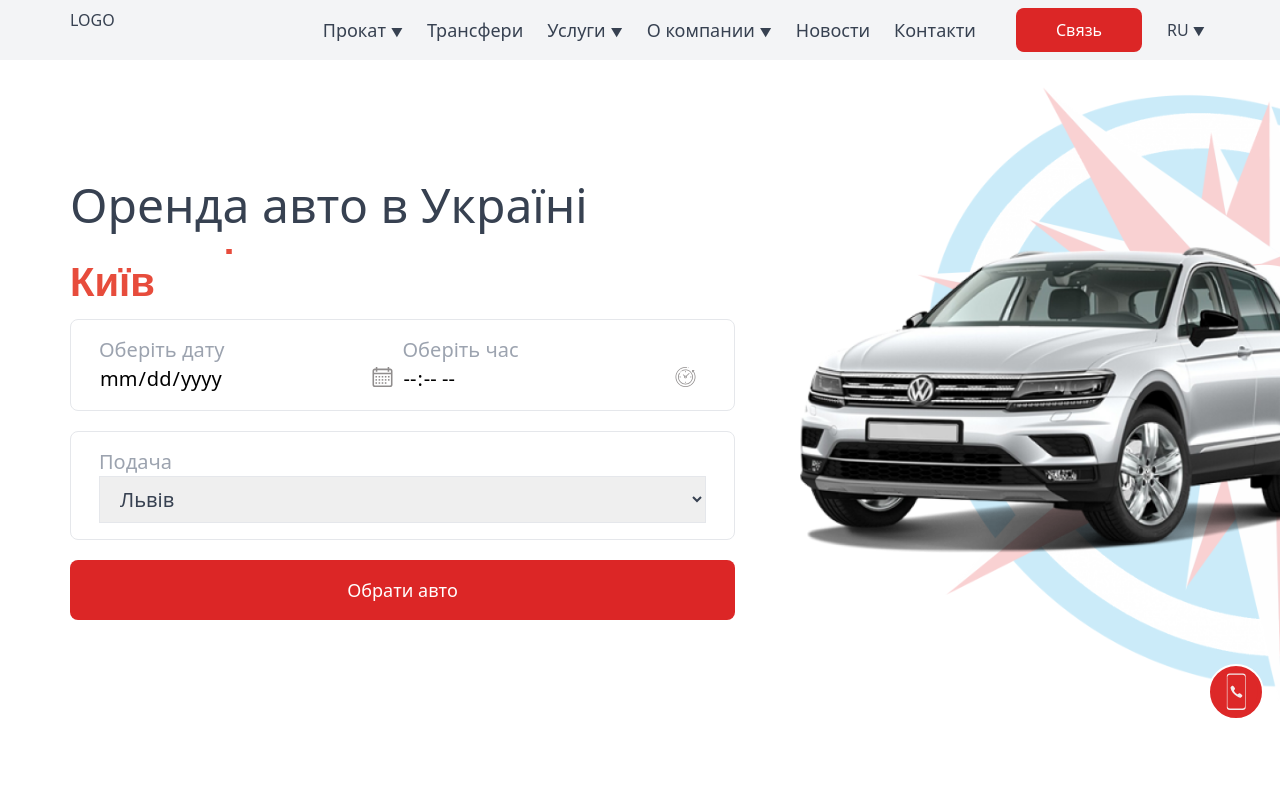
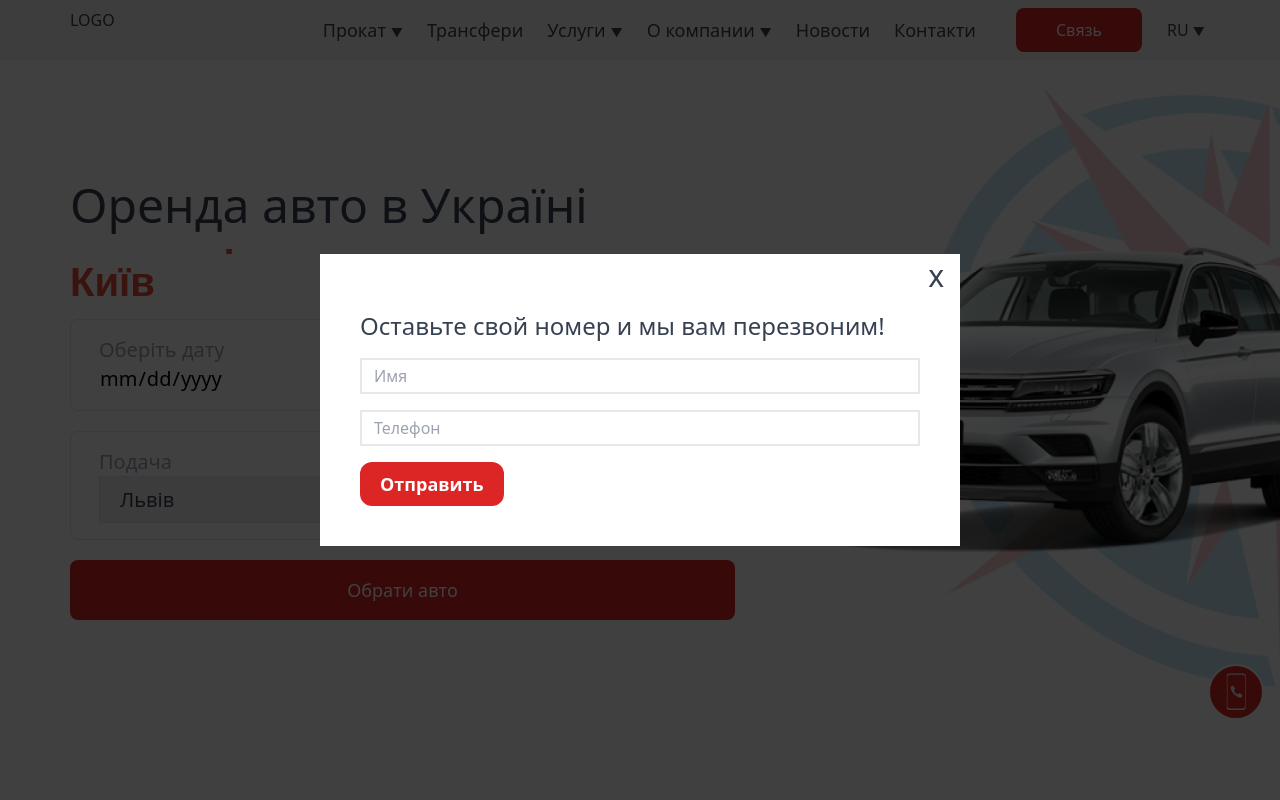
Before and after one commit to vovanolo/alin-remaster, a Next.js app: page / in a window 1280 px wide. Both pictures are taken after a click on the button "Связь". Shown: the top 800 px of the page. Built offline with nearby package versions, Linux system fonts and the light colour scheme.

Commit message:
feat: CallBackFom fix: CallBack Animation (social)

```diff
--- a/components/Callback.js
+++ b/components/Callback.js
@@ -1,5 +1,4 @@
 import { useEffect, useRef, useState } from "react";
-import Link from "next/link";
 
 export default function Callback() {
   const [dropdownOnClose, setDropdownOnClose] = useState(false);
@@ -34,7 +33,11 @@ export default function Callback() {
       {dropdownOnClose ? (
         <div>
           <div className="mp_social_1 mb-2.5">
-            <a>
+            <a
+              href="https://wa.me/+380987771600"
+              rel="nofollow"
+              target="_blank"
+            >
               <svg viewBox="0 0 512 512" xmlns="http://www.w3.org/2000/svg">
                 <title>icon</title>
                 <ellipse
@@ -56,7 +59,11 @@ export default function Callback() {
             </a>
           </div>
           <div className="mp_social_2 mb-2.5">
-            <a>
+            <a
+              href="viber://chat?number=%2B380987771600"
+              rel="nofollow"
+              target="_blank"
+            >
               <svg xmlns="http://www.w3.org/2000/svg" viewBox="0 0 545 535">
                 <title>icon</title>
                 <g id="page2">
@@ -92,7 +99,11 @@ export default function Callback() {
             </a>
           </div>
           <div className="mp_social_3 mb-2.5">
-            <a>
+            <a
+              href="https://t.me/alin_services_for_you"
+              rel="nofollow"
+              target="_blank"
+            >
               <svg xmlns="http://www.w3.org/2000/svg" viewBox="0 0 545 535">
                 <title>icon</title>
                 <g id="page2">
@@ -112,7 +123,7 @@ export default function Callback() {
             </a>
           </div>
           <div className="mp_social_4 mb-2.5">
-            <a>
+            <a href="tel:+380987771600" rel="nofollow" target="_blank">
               <svg
                 xmlns="http://www.w3.org/2000/svg"
                 viewBox="0 0 660.25 648.81"
--- /dev/null
+++ b/components/CallbackForm.js
@@ -0,0 +1,43 @@
+import { useRef, useState } from "react";
+
+export default function CallbackForm({ triggerToggleForm }) {
+  return (
+    <section className="fixed inset-0 bg-black bg-opacity-75 flex justify-center items-center px-4 md:px-0 z-40">
+      <div className="relative bg-white w-full md:w-1/2 p-5 sm:p-10 container-form transition duration-700">
+        <button
+          onClick={triggerToggleForm}
+          className="absolute top-0 right-0 text-3xl px-4 py-1 focus:outline-none"
+        >
+          x
+        </button>
+        <form id="formCallBack" className="form-anim mt-4">
+          <h2 className="text-2xl">Оставьте свой номер и мы вам перезвоним!</h2>
+          <div className="my-4">
+            <input
+              type="text"
+              className="field_error w-full border-2 px-3 py-1"
+              name="cb_name"
+              placeholder="Имя"
+            />
+            <p className="text-sm text-red-600 mt-1" id="error-cb_name"></p>
+          </div>
+          <div className="my-4">
+            <input
+              type="text"
+              className="field_error w-full border-2 px-3 py-1"
+              name="cb_phone"
+              placeholder="Телефон"
+            />
+            <p className="text-sm text-red-600 mt-1" id="error-cb_phone"></p>
+          </div>
+          <button
+            id="btnSendCallBack"
+            className="transition duration-500 ease-in-out block bg-red-600 hover:bg-red-500 rounded-xl text-white text-lg font-bold text-center px-5 py-2 mt-4 focus:outline-none"
+          >
+            Отправить
+          </button>
+        </form>
+      </div>
+    </section>
+  );
+}
--- a/components/NavBar.js
+++ b/components/NavBar.js
@@ -1,5 +1,6 @@
+import { useEffect, useRef, useState } from "react";
+import CallbackForm from "./CallbackForm";
 import Link from "next/link";
-import React, { useEffect, useRef, useState } from "react";
 
 function MobileBavbar() {
   return (
@@ -92,6 +93,7 @@ export default function NavBar() {
   const [styleNavbar, setStyleNavbar] = useState("none"); // Стейт для зміни кольору навбару
   const container = useRef(); // Реф для перевірки hendleOutSide click dropdown
   const [dropdownLang, setDropdownLang] = useState(false); // Open and Close Dropdown Navnar Lang
+  const [callBackFormOnClose, setCallBackFormOnClose] = useState(false); // Callback form On or Close
 
   useEffect(() => {
     let url = window.location.href;
@@ -111,6 +113,10 @@ export default function NavBar() {
 
   const triggerToggle = () => {
     setDropdownLang(!dropdownLang);
+  };
+
+  const triggerToggleForm = () => {
+    setCallBackFormOnClose(!callBackFormOnClose);
   };
 
   // Закриваємо dropdown якщо не на жали на нього
@@ -210,6 +216,7 @@ export default function NavBar() {
           </div>
           <div className="flex items-center">
             <button
+              onClick={triggerToggleForm}
               className="bg-red-600 text-white text-sm md:text-base rounded-lg px-4 md:px-10 py-2.5 mx-5
               hover:bg-red-500 focus:outline-none"
             >
@@ -279,6 +286,9 @@ export default function NavBar() {
           </div>
         </div>
         <MobileBavbar />
+        {callBackFormOnClose ? (
+          <CallbackForm triggerToggleForm={triggerToggleForm} />
+        ) : null}
       </div>
     </nav>
   );
--- a/styles/Callback.css
+++ b/styles/Callback.css
@@ -1,12 +1,57 @@
+/* Test */
+.mp-close {
+  animation: mp-close-animation 2s linear;
+}
+
+@keyframes mp-close-animation {
+  from {
+    height: 200px;
+  }
+  10% {
+    height: 200px;
+  }
+  10.01% {
+    height: 200px;
+  }
+  20% {
+    height: 180px;
+  }
+  20.01% {
+    height: 180px;
+  }
+  40% {
+    height: 150px;
+  }
+  40.01% {
+    height: 150px;
+  }
+  60% {
+    height: 100px;
+  }
+  60.01% {
+    height: 100px;
+  }
+  80% {
+    height: 20px;
+  }
+  80.01% {
+    height: 0px;
+  }
+  to {
+    height: 0px;
+  }
+}
+/* Test */
+
 .mp-social {
   overflow: hidden;
-  transition: all 0.5s ease-in-out;
+  transition: all 0.5s;
   height: 56px;
 }
 
 .mp-social-active {
   height: 256px;
-  animation: fold4 2s linear;
+  animation: collapse-animation 1s linear;
 }
 
 .mp_social_1 {
@@ -34,8 +79,17 @@
 
 .icon-close {
   opacity: 0;
-  animation: icon-close 2s infinite;
+  animation: icon-animation 2s infinite;
   animation-delay: 2s;
+}
+
+@keyframes icon-animation {
+  from {
+    opacity: 1;
+  }
+  to {
+    opacity: 1;
+  }
 }
 
 @keyframes mp-social {
@@ -47,16 +101,7 @@
   }
 }
 
-@keyframes icon-close {
-  from {
-    opacity: 1;
-  }
-  to {
-    opacity: 1;
-  }
-}
-
-@keyframes fold4 {
+@keyframes collapse-animation {
   from {
     height: 56px;
   }
@@ -64,7 +109,7 @@
     height: 56px;
   }
   10.01% {
-    height: 56px;
+    height: 65px;
   }
   20% {
     height: 100px;
@@ -79,16 +124,16 @@
     height: 150px;
   }
   60% {
-    height: 200px;
+    height: 180px;
   }
   60.01% {
-    height: 200px;
+    height: 184px;
   }
   80% {
-    height: 243px;
+    height: 224px;
   }
   80.01% {
-    height: 243px;
+    height: 238px;
   }
   to {
     height: 256px;
--- a/styles/animation.css
+++ b/styles/animation.css
@@ -117,3 +117,56 @@
   transform: scale(1);
   padding-top: 1rem;
 }
+
+/* HeroSection Select Animation */
+
+/* CALLLBACKFORM is Collapse Animation */
+.container-form {
+  animation: form-CollpaseAnimation 0.8s linear;
+}
+
+.form-anim {
+  animation: form-opacity 2.4s linear;
+}
+
+@keyframes form-CollpaseAnimation {
+  from {
+    transform: scale(0);
+  }
+  20.01% {
+    transform: scale(0.2);
+  }
+  40% {
+    transform: scale(0.4);
+  }
+  60% {
+    transform: scale(0.6);
+  }
+  80% {
+    transform: scale(0.8);
+  }
+  to {
+    transform: scale(1);
+  }
+}
+
+@keyframes form-opacity {
+  from {
+    opacity: 0;
+  }
+  20.01% {
+    opacity: 0;
+  }
+  40% {
+    opacity: 0;
+  }
+  60% {
+    opacity: 0.25;
+  }
+  80% {
+    opacity: 0.5;
+  }
+  to {
+    opacity: 1;
+  }
+}
```
